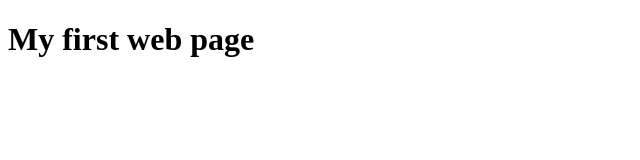
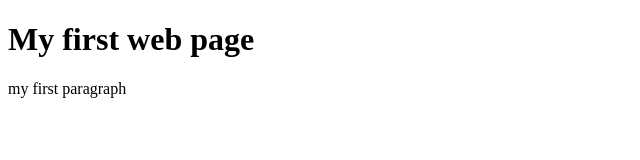
Before and after one commit to virendra-pal/FSD-CSE-B, a plain HTML site: page HTML/index.html in a window 1280 px wide. Shown: the whole page, without its empty margins (0-640 px from the left). Drawn offline with Linux system fonts and the light colour scheme.

Commit message:
added para in index file

```diff
--- a/HTML/index.html
+++ b/HTML/index.html
@@ -7,5 +7,6 @@
 </head>
 <body>
     <h1>My first web page</h1>
+    <p>my first paragraph</p>
 </body>
 </html>
```
